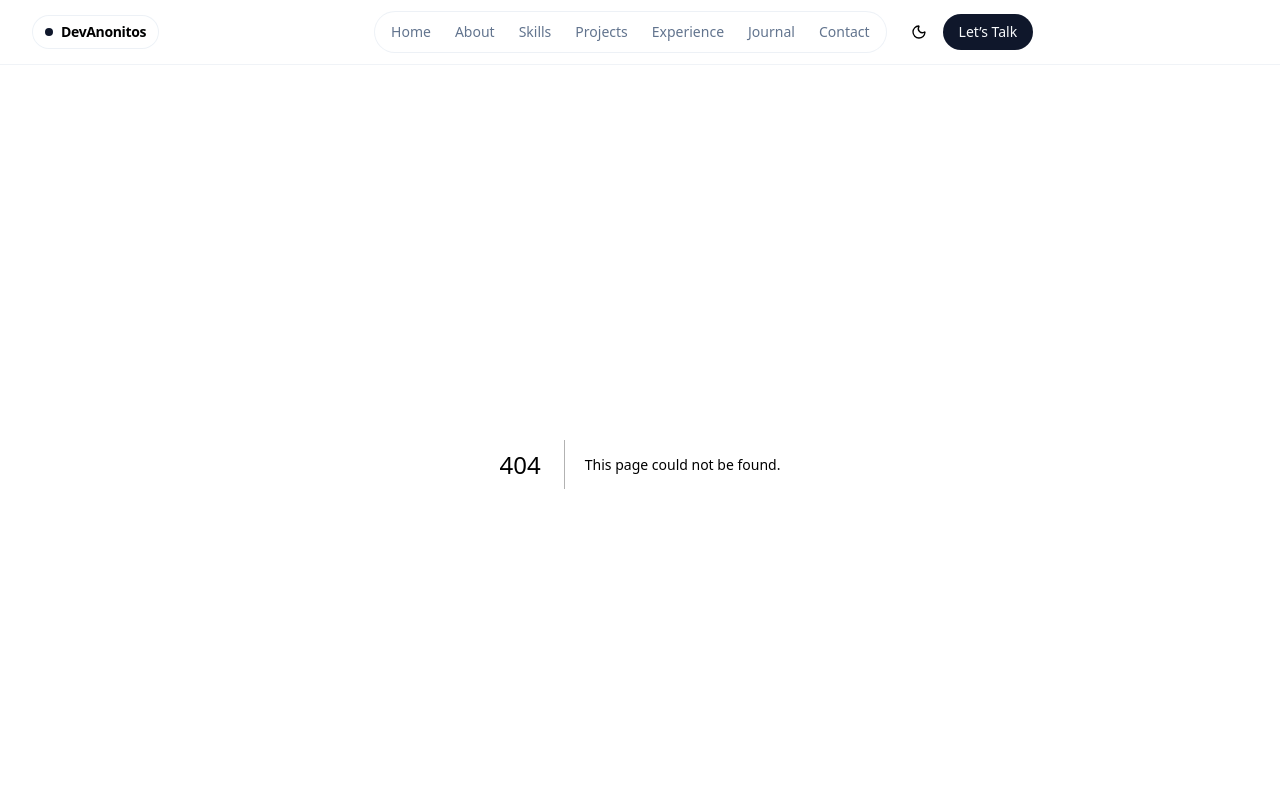
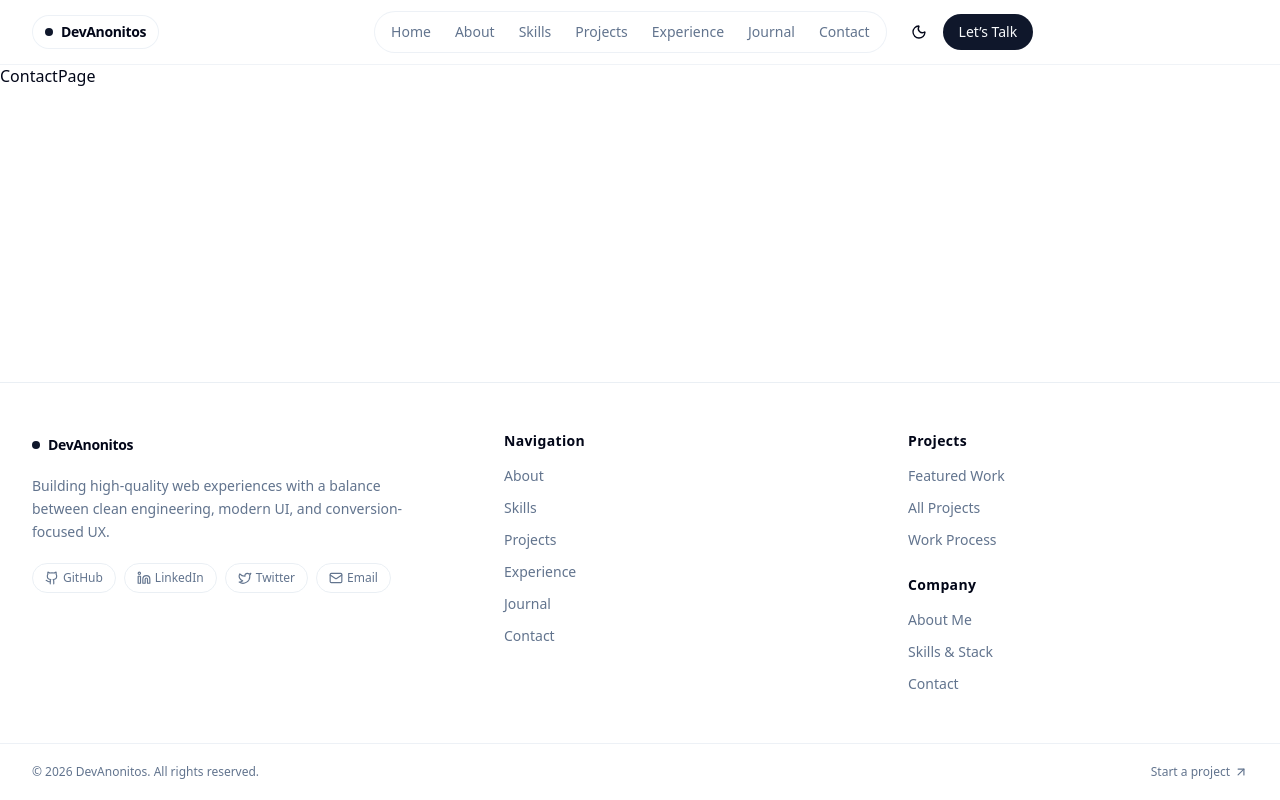
Before and after one commit to DevAnonitos/devanonitos-portfolio, a Next.js app: page /contact in a window 1280 px wide. Before the commit this address had no page. Shown: the top 800 px of the page. Built offline with nearby package versions, Linux system fonts and the light colour scheme.

Commit message:
feat(ui): add more page layout

```diff
--- /dev/null
+++ b/app/contact/page.tsx
@@ -0,0 +1,9 @@
+import React from 'react'
+
+const ContactPage = () => {
+  return (
+    <div>ContactPage</div>
+  )
+}
+
+export default ContactPage
--- a/components/layout/Navbar/Navbar.tsx
+++ b/components/layout/Navbar/Navbar.tsx
@@ -1,18 +1,11 @@
-import Link from 'next/link'
 import NavbarItem from './NavbarItem'
+import { BrandingLogo } from '@/components/shared'
 
 const Navbar = () => {
   return (
     <header className='fixed top-0 z-50 w-full border-b border-border/50 bg-background/70 backdrop-blur-xl supports-[backdrop-filter]:bg-background/60'>
       <nav aria-label='Main navigation' className='mx-auto flex h-16 w-full max-w-7xl items-center justify-between px-4 sm:px-6 lg:px-8'>
-        <Link
-          href='/'
-          className='group inline-flex items-center gap-2 rounded-full border border-border/60 bg-card/70 px-3 py-1.5 text-sm font-semibold tracking-tight transition hover:border-primary/40 hover:bg-card'
-        >
-          <span className='h-2 w-2 rounded-full bg-primary transition group-hover:scale-110' />
-          DevAnonitos
-        </Link>
-
+        <BrandingLogo />
         <NavbarItem />
       </nav>
     </header>
--- a/components/shared/BrandingLogo.tsx
+++ b/components/shared/BrandingLogo.tsx
@@ -1,8 +1,16 @@
 import React from 'react'
+import Link from 'next/link'
+import Image from 'next/image'
 
 const BrandingLogo = () => {
   return (
-    <div>BrandingLogo</div>
+    <Link
+      href='/'
+      className='group inline-flex items-center gap-2 rounded-full border border-border/60 bg-card/70 px-3 py-1.5 text-sm font-semibold tracking-tight transition hover:border-primary/40 hover:bg-card'
+    >
+      <span className='h-2 w-2 rounded-full bg-primary transition group-hover:scale-110' />
+      DevAnonitos
+    </Link>
   )
 }
 
```
